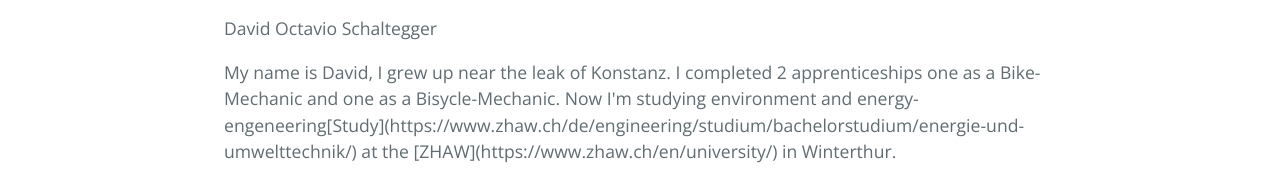
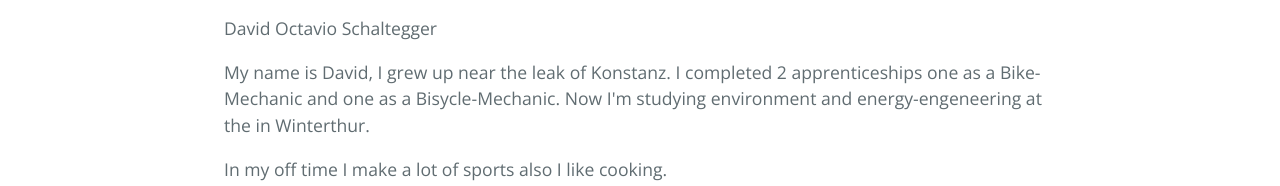
Before and after one commit to Octaviox/create_your_own_webside, a plain HTML site: page index.html in a window 1280 px wide. Shown: the part 611-797 px from the top of the page. Drawn offline with nearby package versions, Linux system fonts and the light colour scheme.

Commit message:
Update index.html

```diff
--- a/index.html
+++ b/index.html
@@ -29,7 +29,7 @@ David Octavio Schaltegger
 <p></p>
 
 <p>
-My name is David, I grew up near the leak of Konstanz. I completed 2 apprenticeships one as a Bike-Mechanic and one as a Bisycle-Mechanic. Now I'm studying environment and energy-engeneering[Study](https://www.zhaw.ch/de/engineering/studium/bachelorstudium/energie-und-umwelttechnik/) at the [ZHAW](https://www.zhaw.ch/en/university/) in Winterthur.
+My name is David, I grew up near the leak of Konstanz. I completed 2 apprenticeships one as a Bike-Mechanic and one as a Bisycle-Mechanic. Now I'm studying environment and energy-engeneering<a[Study](https://www.zhaw.ch/de/engineering/studium/bachelorstudium/energie-und-umwelttechnik/)> at the <a[ZHAW](https://www.zhaw.ch/en/university/)> in Winterthur.
 </p>
 
 <p>In my off time I make a lot of sports also I like cooking.</p>
```
